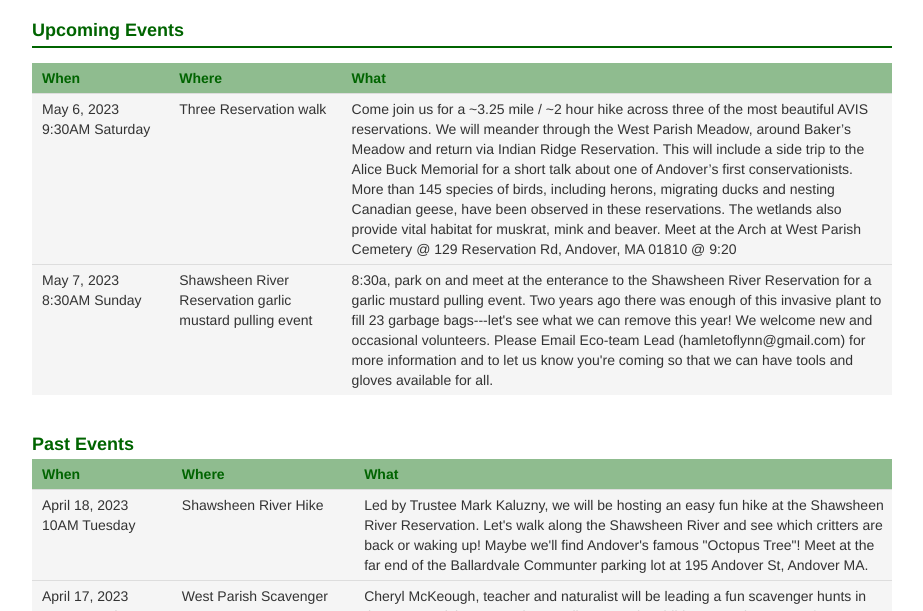
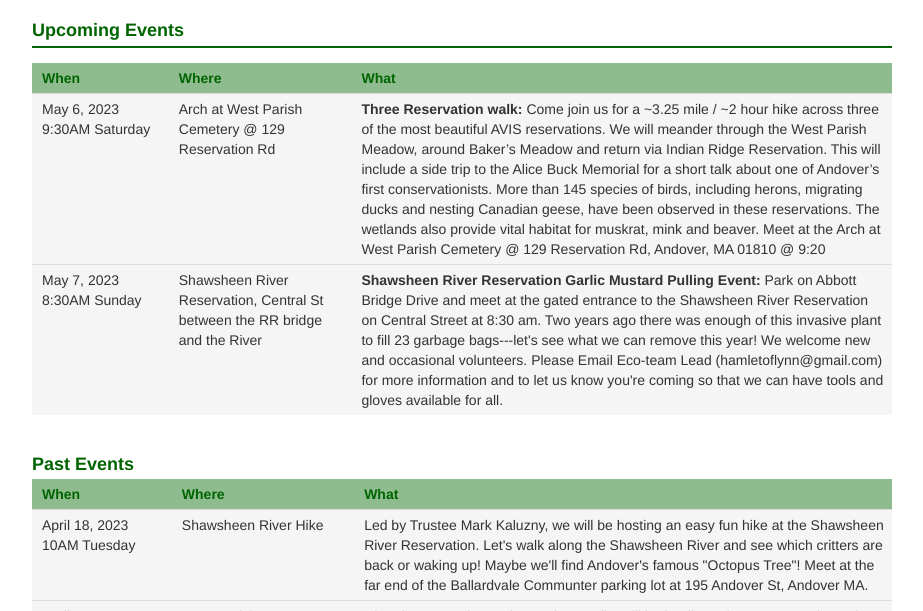
Before and after one commit to avisandover/avis-website, a Jekyll site: the page built from events.html, in a window 1280 px wide and 900 px high, cut to the strip 289-900 px from the top of the window. Shown: the whole strip, without its empty margins (178-1101 px from the left). Built offline with Jekyll 4.4.1, drawn with Linux system fonts in a browser that asks for light colours; nearby versions of some CDN libraries.

Commit message:
Update to events

```diff
--- a/events.html
+++ b/events.html
@@ -29,15 +29,15 @@ title: AVIS Events
 				May 6, 2023 9:30AM Saturday
 			</td>
 			<td>
-				Three Reservation walk
+				Arch at West Parish Cemetery @ 129 Reservation Rd
 			</td>
 			<td>
-				Come join us for a ~3.25 mile / ~2 hour hike across three of the most beautiful AVIS reservations. We
-				will meander through the West Parish Meadow, around Baker’s Meadow and return via Indian Ridge
-				Reservation. This will include a side trip to the Alice Buck Memorial for a short talk about one of
-				Andover’s first conservationists. More than 145 species of birds, including herons, migrating ducks and
-				nesting Canadian geese, have been observed in these reservations. The wetlands also provide vital
-				habitat for muskrat, mink and beaver.
+				<b>Three Reservation walk: </b>Come join us for a ~3.25 mile / ~2 hour hike across three of the most
+				beautiful AVIS reservations. We will meander through the West Parish Meadow, around Baker’s Meadow and
+				return via Indian Ridge Reservation. This will include a side trip to the Alice Buck Memorial for a
+				short talk about one of Andover’s first conservationists. More than 145 species of birds, including
+				herons, migrating ducks and nesting Canadian geese, have been observed in these reservations. The
+				wetlands also provide vital habitat for muskrat, mink and beaver.
 
 				Meet at the Arch at West Parish Cemetery @ 129 Reservation Rd, Andover, MA 01810 @ 9:20
 			</td>
@@ -48,15 +48,15 @@ title: AVIS Events
 				May 7, 2023 8:30AM Sunday
 			</td>
 			<td>
-				Shawsheen River Reservation garlic mustard pulling event
+				Shawsheen River Reservation, Central St between the RR bridge and the River
 			</td>
 			<td>
-				8:30a, park on and meet at the enterance to the Shawsheen River Reservation for a garlic mustard pulling
-				event. Two years ago there was enough of this invasive plant to fill 23 garbage bags---let's see what we
-				can remove this year!
-
-				We welcome new and occasional volunteers. Please Email Eco-team Lead (hamletoflynn@gmail.com) for more
-				information and to let us know you're coming so that we can have tools and gloves available for all.
+				<b>Shawsheen River Reservation Garlic Mustard Pulling Event: </b>
+				Park on Abbott Bridge Drive and meet at the gated entrance to the Shawsheen River Reservation on Central
+				Street at 8:30 am. Two years ago there was enough of this invasive plant to fill 23 garbage bags---let's
+				see what we can remove this year! We welcome new and occasional volunteers. Please Email Eco-team Lead
+				(hamletoflynn@gmail.com) for more information and to let us know you're coming so that we can have tools
+				and gloves available for all.
 			</td>
 		</tr>
 
--- a/index.html
+++ b/index.html
@@ -133,7 +133,7 @@ title: AVIS - Homepage
           <h2>Upcoming Events</h2>
 
           <p><a href="/events.html">May 6 - Three Reservation walk</a></p>
-          <p><a href="/events.html">May 7 - Shawsheen River Reservation garlic mustard pulling event</a></p>
+          <p><a href="/events.html">May 7 - Shawsheen River Reservation Garlic Mustard Pulling Event</a></p>
 
           <p>
           <div>
```
